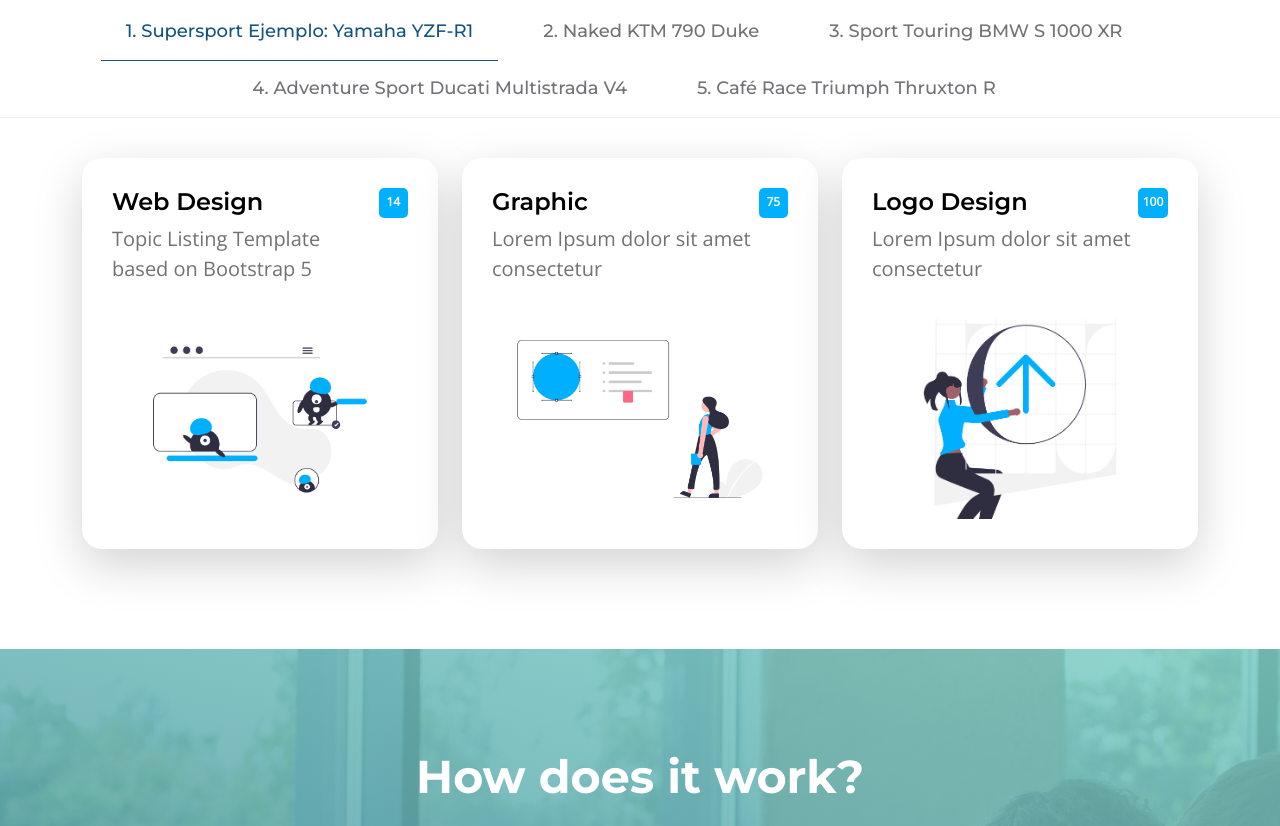
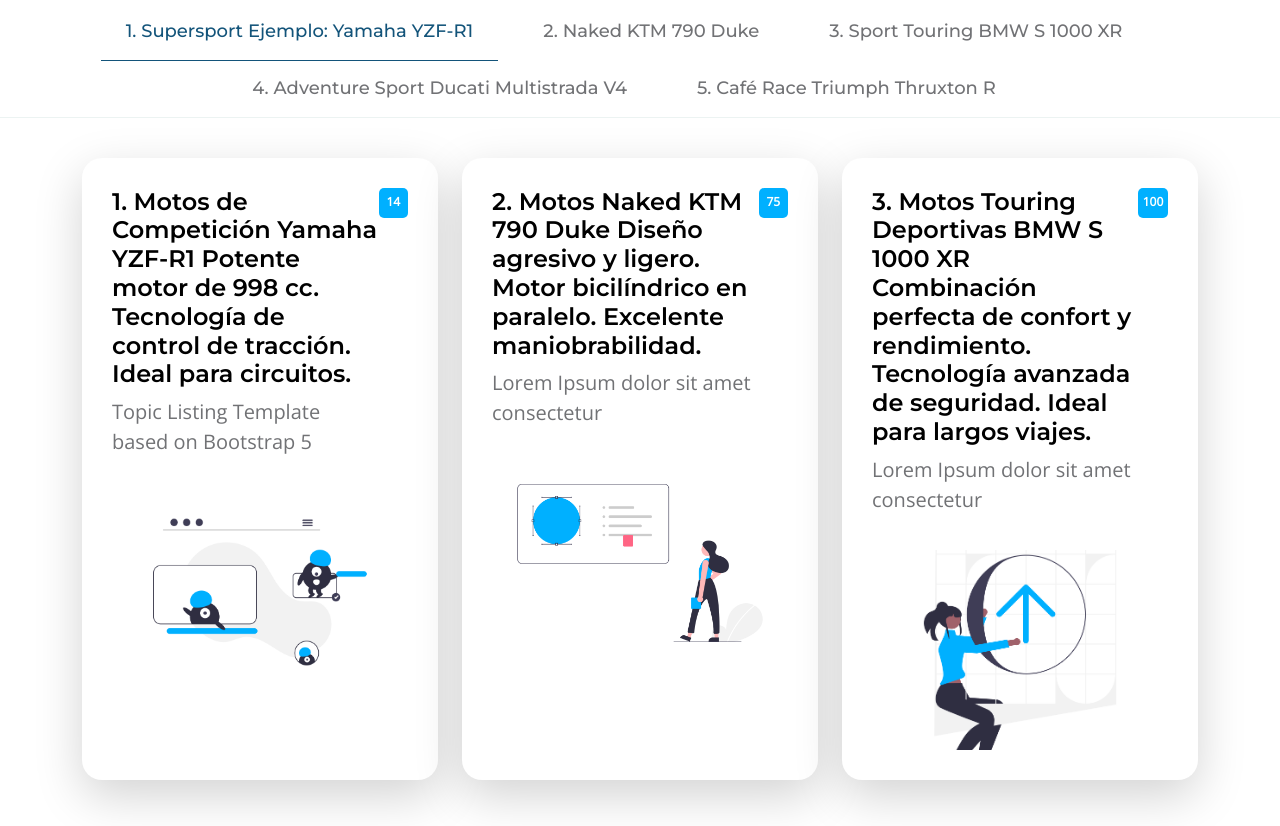
Before and after one commit to malibb-MARQUITOS/plantilla-mali-bb, a plain HTML site: page index.html in a window 1280 px wide. Shown: the part 1210-2036 px from the top of the page. Drawn offline with nearby package versions, Linux system fonts and the light colour scheme.

Commit message:
Update index.html

```diff
--- a/index.html
+++ b/index.html
@@ -236,7 +236,11 @@ Ejemplo: Yamaha YZF-R1</button>
                                                 <a href="topics-detail.html">
                                                     <div class="d-flex">
                                                         <div>
-                                                            <h5 class="mb-2">Web Design</h5>
+                                                            <h5 class="mb-2">1. Motos de Competición
+Yamaha YZF-R1
+Potente motor de 998 cc.
+Tecnología de control de tracción.
+Ideal para circuitos.</h5>
 
                                                             <p class="mb-0">Topic Listing Template based on Bootstrap 5</p>
                                                         </div>
@@ -254,7 +258,12 @@ Ejemplo: Yamaha YZF-R1</button>
                                                 <a href="topics-detail.html">
                                                     <div class="d-flex">
                                                         <div>
-                                                            <h5 class="mb-2">Graphic</h5>
+                                                            <h5 class="mb-2">2. Motos Naked
+KTM 790 Duke
+Diseño agresivo y ligero.
+Motor bicilíndrico en paralelo.
+Excelente maniobrabilidad.
+</h5>
 
                                                                 <p class="mb-0">Lorem Ipsum dolor sit amet consectetur</p>
                                                         </div>
@@ -272,7 +281,11 @@ Ejemplo: Yamaha YZF-R1</button>
                                                 <a href="topics-detail.html">
                                                     <div class="d-flex">
                                                         <div>
-                                                            <h5 class="mb-2">Logo Design</h5>
+                                                            <h5 class="mb-2">3. Motos Touring Deportivas
+BMW S 1000 XR
+Combinación perfecta de confort y rendimiento.
+Tecnología avanzada de seguridad.
+Ideal para largos viajes.</h5>
 
                                                                 <p class="mb-0">Lorem Ipsum dolor sit amet consectetur</p>
                                                         </div>
```
